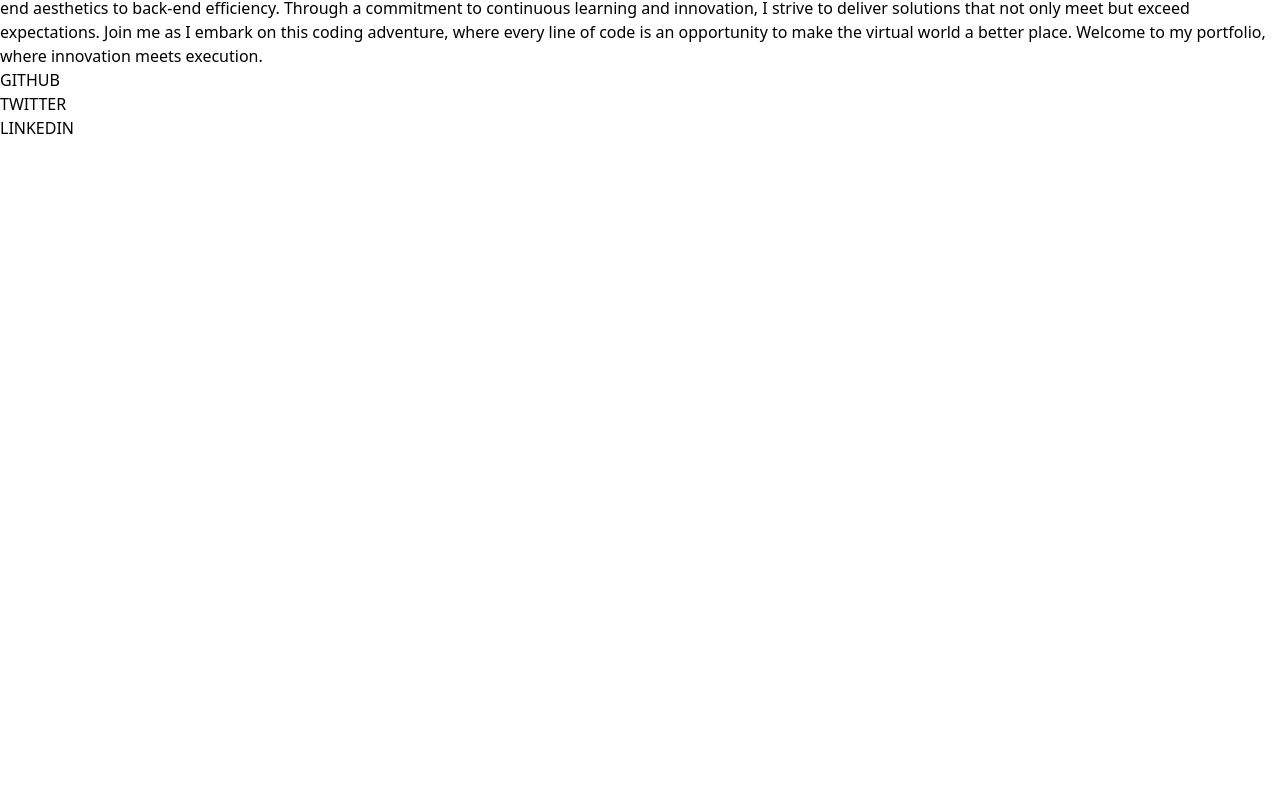
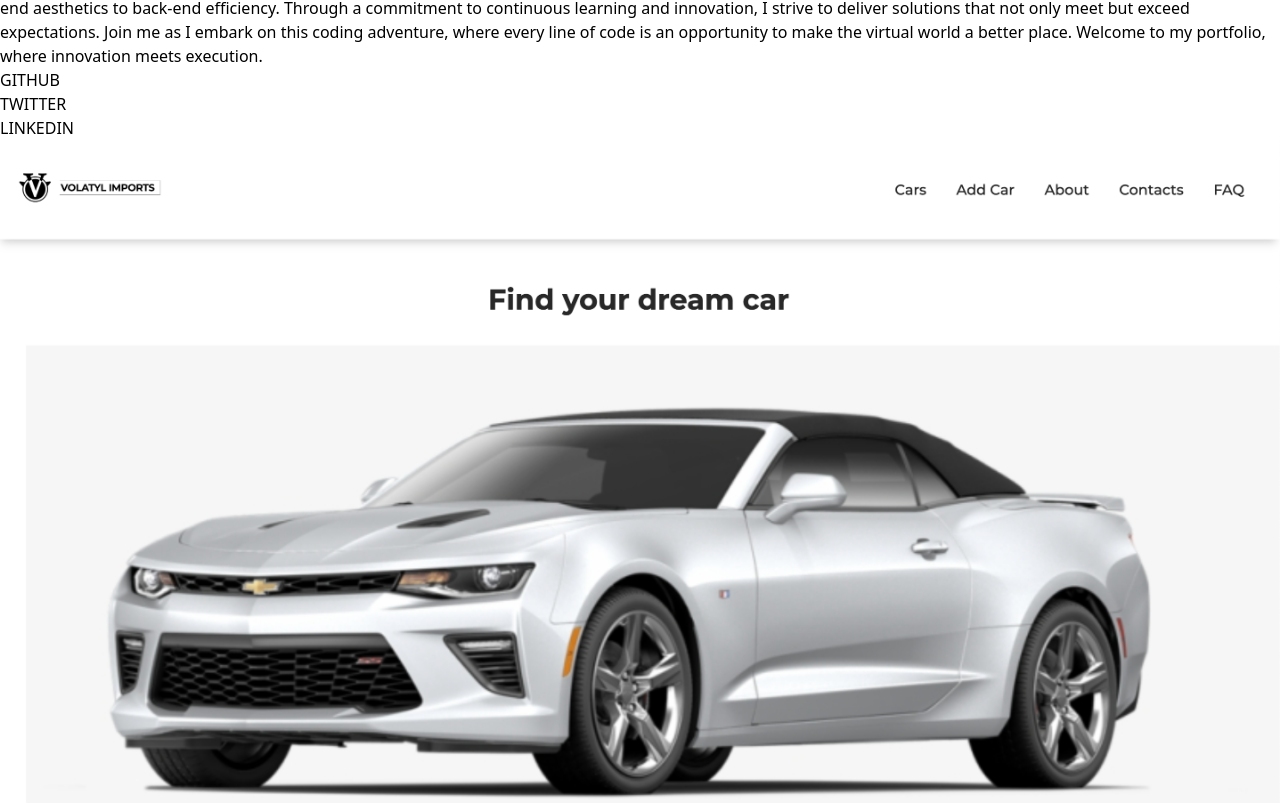
Before and after one commit to Volatyl/my-portfolio, a React (Vite) app: page / in a window 1280 px wide. Shown: the part 1837-2640 px from the top of the page. Before the commit the page ends 1977 px from the top, so only its background shows below. Built offline with nearby package versions, Linux system fonts and the light colour scheme.

Commit message:
added projects

```diff
--- a/src/App.tsx
+++ b/src/App.tsx
@@ -3,6 +3,7 @@ import Home from "./components/home";
 import Header from "./components/header";
 import Projects from "./components/projects";
 import Contacts from "./components/contacts";
+import NotFound from "./components/notfound";
 
 function App() {
   return (
@@ -15,6 +16,7 @@ function App() {
           <Route path="/" element={<Home />} />
           <Route path="/projects" element={<Projects />} />
           <Route path="/contacts" element={<Contacts />} />
+          <Route path="*" element={<NotFound />} />
         </Routes>
       </div>
     </div>
--- a/src/components/header.tsx
+++ b/src/components/header.tsx
@@ -8,11 +8,22 @@ import { useState } from "react";
 
 const Header = () => {
   const [open, setOpen] = useState(false);
+  const scrollToTop = () => {
+    window.scrollTo({
+      top: 0,
+      behavior: "smooth",
+    });
+  };
   return (
     <div className="bg-black text-white md:flex justify-between p-5 px-[2rem] items-center">
-      <div className="left flex bg-black items-center cursor-pointer">
-        <img src={logo} alt="logo" className="w-20 h-auto mr-5" />
-        <span className="text-xl">KENNEDY MUINDE</span>
+      <div className="left bg-black  cursor-pointer">
+        <NavLink
+          to={"/"}
+          className=" flex items-center hover:scale-95 transition-all duration-500"
+        >
+          <img src={logo} alt="logo" className="w-20 h-auto mr-5" />
+          <span className="text-xl">KENNEDY MUINDE</span>{" "}
+        </NavLink>
       </div>{" "}
       <div
         className="absolute right-10 top-10 md:hidden"
@@ -26,15 +37,17 @@ const Header = () => {
             open ? "opacity-100" : null
           }`}
         >
-          <li className="my-4 px-3 rounded-md hover:bg-cyan-500 hover:text-black">
-            <NavLink to={"/"} className="inline">
+          <li className="my-4 px-3 rounded-md hover:bg-cyan-500 hover:text-black transition-all duration-500">
+            {/* <NavLink to={"/"} className="inline">
               HOME
-            </NavLink>
+            </NavLink>  */}
+            <button onClick={scrollToTop}>HOME</button>
           </li>
-          <li className="my-4 px-3 rounded-md hover:bg-cyan-500 hover:text-black">
-            <NavLink to={"/projects"}>PROJECTS</NavLink>
+          <li className="my-4 px-3 rounded-md hover:bg-cyan-500 hover:text-black transition-all duration-500">
+            {/* <NavLink to={"/projects"}>PROJECTS</NavLink> */}
+            <a href="#projects">PROJECTS</a>
           </li>
-          <li className="my-4 px-3 rounded-md hover:bg-cyan-500 hover:text-black">
+          <li className="my-4 px-3 rounded-md hover:bg-cyan-500 hover:text-black transition-all duration-500">
             <NavLink to={"/contacts"}>CONTACTS</NavLink>
           </li>
           <li className="bg-orange-500 p-2 m-2 rounded-md hover:bg-orange-400 hover:scale-95 transition-all duration-300 inline">
--- a/src/components/home.tsx
+++ b/src/components/home.tsx
@@ -1,20 +1,32 @@
 import bg from "../assets/bg.jpg";
 import Socials from "./socials";
 import pic from "../assets/me.jpeg";
+import imports from "../assets/sites/imports.png";
+import calc from "../assets/sites/calc.png";
 import { FontAwesomeIcon } from "@fortawesome/react-fontawesome";
 import { faArrowDown } from "@fortawesome/free-solid-svg-icons";
 
 function Home() {
+  const sites = [
+    { url: "https://fastidious-cascaron-b3aba8.netlify.app/", pic: imports },
+    {
+      url: "https://646c9dc63f98e6007ab7ec0d--fancy-haupia-fc64f5.netlify.app/",
+      pic: calc,
+    },
+  ];
   return (
     <div className="relative w-full bg-black transition-all duration-500">
-      <div
+      <section
+        id="home"
         className="fixed top-0 left-0 w-full h-full bg-cover bg-center transition-all duration-500"
         style={{ backgroundImage: `url(${bg})`, opacity: "0.4" }}
-      ></div>
+      ></section>
       <div className="relative z-10 text-center text-white mt-5">
         <div className="h-[89vh] pt-[15rem]">
           <h1 className="text-[8vw] font-light">HI, I'M KENNEDY</h1>
-          <p className="mt-2 text-[2vw] tracking-[0.52rem]">Fullstack Developer</p>
+          <p className="mt-2 text-[2vw] tracking-[0.52rem]">
+            Fullstack Developer
+          </p>
           <div className="text-[2rem] mt-[30vh] hover:rotate-180 transition-all duration-500">
             <FontAwesomeIcon icon={faArrowDown} />
           </div>
@@ -37,6 +49,20 @@ function Home() {
             where innovation meets execution.
           </p>
           <Socials />
+          <section
+            id="projects"
+            className="grid grid-cols-1 sm:grid-cols-1 md:grid-cols-2 lg:grid-cols-3 gap-4 pt-[6vh]"
+          >
+            {sites.map((site, index) => {
+              return (
+                <div key={index} className="shadow-md">
+                  <a href={site.url} target="_blank" rel="noopener noreferrer">
+                    <img src={site.pic} alt="Site image" />
+                  </a>
+                </div>
+              );
+            })}
+          </section>
         </div>
       </div>
     </div>
--- /dev/null
+++ b/src/components/notfound.tsx
@@ -0,0 +1,23 @@
+import React from "react";
+import { NavLink } from "react-router-dom";
+
+function NotFound() {
+  return (
+    <div className="flex flex-col items-center mt-[40vh]">
+      <h1 className="text-red-500 text-[6vw] font-bold">404 - Not Found</h1>
+      <p className="text-[2vw] text-gray-800">
+        The page you're looking for does not exist.
+      </p>
+      <div className="border-t-[1vw] border-gray-700 mt-[5vh] pt-[5vh]  w-[50vw] flex justify-center">
+        <NavLink
+          to={"/"}
+          className="bg-orange-500 text-white p-3 rounded-md font-semibold px-10 hover:scale-95 hover:bg-orange-400 transition-all duration-300"
+        >
+          HOME
+        </NavLink>
+      </div>
+    </div>
+  );
+}
+
+export default NotFound;
--- a/src/index.css
+++ b/src/index.css
@@ -2,9 +2,9 @@
 @tailwind components;
 @tailwind utilities;
 
-
-
-
+html {
+  scroll-behavior: smooth;
+}
 
 .background-image {
   position: absolute;
```
Also changed, not shown: src/assets/sites/calc.png (added), src/assets/sites/imports.png (added).
